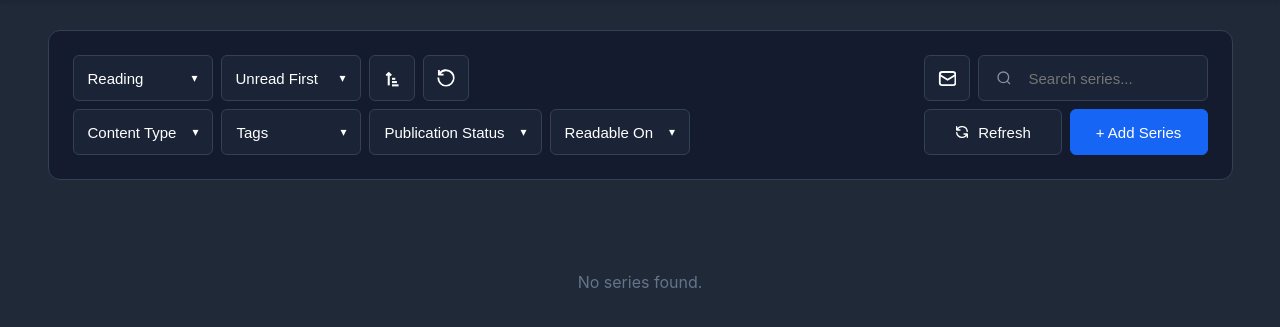
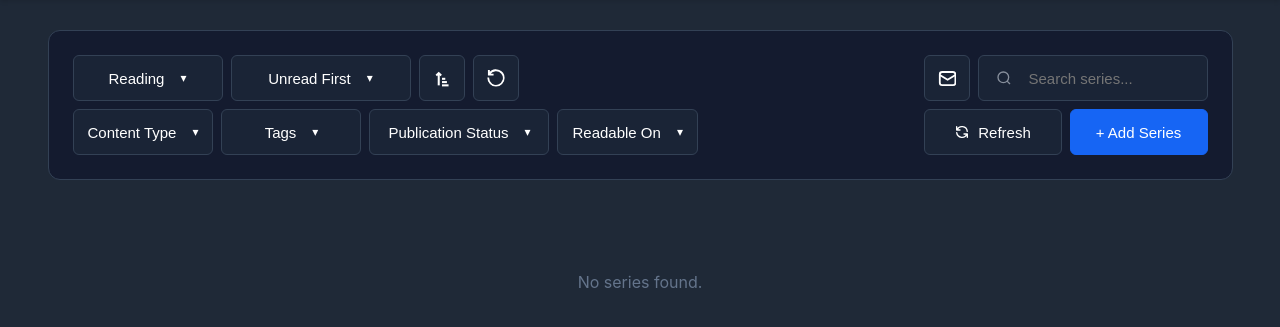
Before and after one commit to Oragonn/manga-tracker, a Flask app: template web/templates/index.html in a window 1280 px wide. Shown: the part 78-405 px from the top of the page. Run offline with Flask 3, Linux system fonts and the light colour scheme; the template is opened without the code that fills it, so the values that code supplies are empty.

Commit message:
Fix chapter navigation buttons and add Available Chapters sort
- Add Available Chapters sort option
- Improve dropdown UI: prevent text wrapping and fix widths/spacing

```diff
--- a/backend/api.py
+++ b/backend/api.py
@@ -414,11 +414,13 @@ def api_series():
     sort_dir = request.args.get('dir', '').strip()
     search_query = request.args.get('search', '').strip()
 
-    valid_sorts = ['unread_first', 'title', 'latest_release', 'last_added', 'total_chapters']
+    # ADD 'available_chapters' to valid sorts
+    valid_sorts = ['unread_first', 'title', 'latest_release', 'last_added', 'total_chapters', 'available_chapters']
     if sort_order not in valid_sorts:
         sort_order = 'unread_first'
 
-    if sort_order in ('latest_release', 'last_added'):
+    # Update effective_dir logic to include available_chapters
+    if sort_order in ('latest_release', 'last_added', 'available_chapters'):
         effective_dir = sort_dir if sort_dir in ('asc', 'desc') else 'desc'
     else:
         effective_dir = sort_dir if sort_dir in ('asc', 'desc') else 'asc'
@@ -449,7 +451,6 @@ def api_series():
     if genre_filter:
         genre_list = [g.strip() for g in genre_filter.split(',') if g.strip()]
         if genre_list:
-            # For AND: each condition must be true
             for g in genre_list:
                 where_parts.append("genres LIKE ?")
                 params.append(f'%"{g}"%')
@@ -472,19 +473,15 @@ def api_series():
             where_parts.append(f"source_status IN ({placeholders})")
             params.extend(pub_status_list)
 
-    # NEW: Readable On filter (multi-select - OR logic)
-    # This filters by which sources the series is available on
+    # Readable On filter
     readable_on_filter = request.args.get('readable_on', '').strip()
     if readable_on_filter:
         readable_on_list = [s.strip() for s in readable_on_filter.split(',') if s.strip()]
         if readable_on_list:
-            # Use a subquery to check if the series has any of the specified sources
-            # Join with series_sources table to check source availability
             source_conditions = []
             for source_type in readable_on_list:
                 source_conditions.append(f"EXISTS (SELECT 1 FROM series_sources WHERE series_sources.series_id = series.id AND series_sources.source_type = ?)")
                 params.append(source_type)
-
             where_parts.append(f"({' OR '.join(source_conditions)})")
 
     # Search filter
@@ -501,7 +498,7 @@ def api_series():
 
     where_clause = "WHERE " + " AND ".join(where_parts) if where_parts else ""
 
-    # ... rest of the sorting and pagination logic remains the same
+    # ADD available_chapters sorting logic
     if sort_order == 'unread_first':
         inverted_dir = 'asc' if effective_dir == 'desc' else 'desc'
         order_by = f"""
@@ -520,6 +517,11 @@ def api_series():
         order_by = f"ORDER BY title {effective_dir.upper()}"
     elif sort_order == 'total_chapters':
         order_by = f"ORDER BY total_chapters {effective_dir.upper()}"
+    elif sort_order == 'available_chapters':
+        # Sort by (latest_chapter - current_chapter)
+        # desc = most unread first, asc = least unread first
+        inverted_dir = 'asc' if effective_dir == 'desc' else 'desc'
+        order_by = f"ORDER BY (COALESCE(latest_chapter, 0) - current_chapter) {inverted_dir.upper()}"
 
     count_query = f"SELECT COUNT(*) FROM series {where_clause}"
     cursor.execute(count_query, params)
--- a/web/static/css/style.css
+++ b/web/static/css/style.css
@@ -281,9 +281,46 @@ html {
 
 .multi-select-trigger,
 .single-select-trigger {
-  width: 100%;
-  text-align: left;
-  justify-content: space-between;
+  height: 46px;
+  padding: 0 14px;
+  font-size: 15px;
+  background: #1a2436;
+  border: 1px solid #334155;
+  color: white;
+  border-radius: 6px;
+  transition: background 0.2s;
+  white-space: nowrap; /* ADD THIS */
+  overflow: hidden; /* ADD THIS */
+  text-overflow: ellipsis; /* ADD THIS - optional, shows ... if text is too long */
+}
+
+/* Fixed widths for specific dropdowns to prevent resizing */
+#filter-status-trigger {
+  min-width: 150px;
+}
+
+#filter-status-container {
+  min-width: 150px;
+}
+
+#sort-order-trigger {
+  min-width: 180px;
+}
+
+#filter-type-trigger {
+  min-width: 140px;
+}
+
+#filter-genre-trigger {
+  min-width: 140px;
+}
+
+#filter-pub-status-trigger {
+  min-width: 180px;
+}
+
+#filter-readable-on-trigger {
+  min-width: 140px;
 }
 
 .multi-select-trigger::after,
--- a/web/static/js/dashboard.js
+++ b/web/static/js/dashboard.js
@@ -1156,7 +1156,8 @@ document.addEventListener('DOMContentLoaded', () => {
 		'title': 'Title (A→Z)',
 		'latest_release': 'Chapter Released',
 		'last_added': 'Last Added',
-		'total_chapters': 'Total Chapters'
+		'total_chapters': 'Total Chapters',
+		'available_chapters': 'Available Chapters'
 	}, 'unread_first');
 
 	// Content Type
--- a/web/templates/index.html
+++ b/web/templates/index.html
@@ -66,6 +66,7 @@
             <div class="option-item" data-value="latest_release">Chapter Released</div>
             <div class="option-item" data-value="last_added">Last Added</div>
             <div class="option-item" data-value="total_chapters">Total Chapters</div>
+            <div class="option-item" data-value="available_chapters">Available Chapters</div>
           </div>
         </div>
 
```
